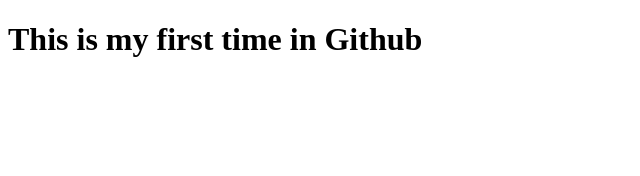
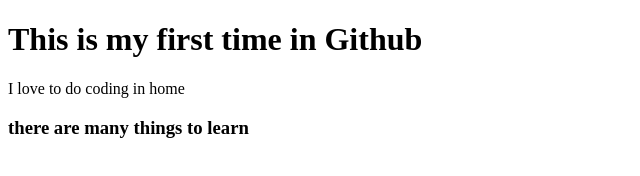
Before and after one commit to Al-Amin75/my-second-repo, a plain HTML site: page index2.html in a window 1280 px wide. Shown: the whole page, without its empty margins (0-640 px from the left). Drawn offline with Linux system fonts and the light colour scheme.

Commit message:
Heading and paragraph

```diff
--- a/index2.html
+++ b/index2.html
@@ -9,6 +9,8 @@
 <body>
 
     <h1>This is my first time in Github</h1>
+    <p>I love to do coding in home</p>
+    <h3>there are many things to learn</h3>
 
 </body>
 </html>
```
